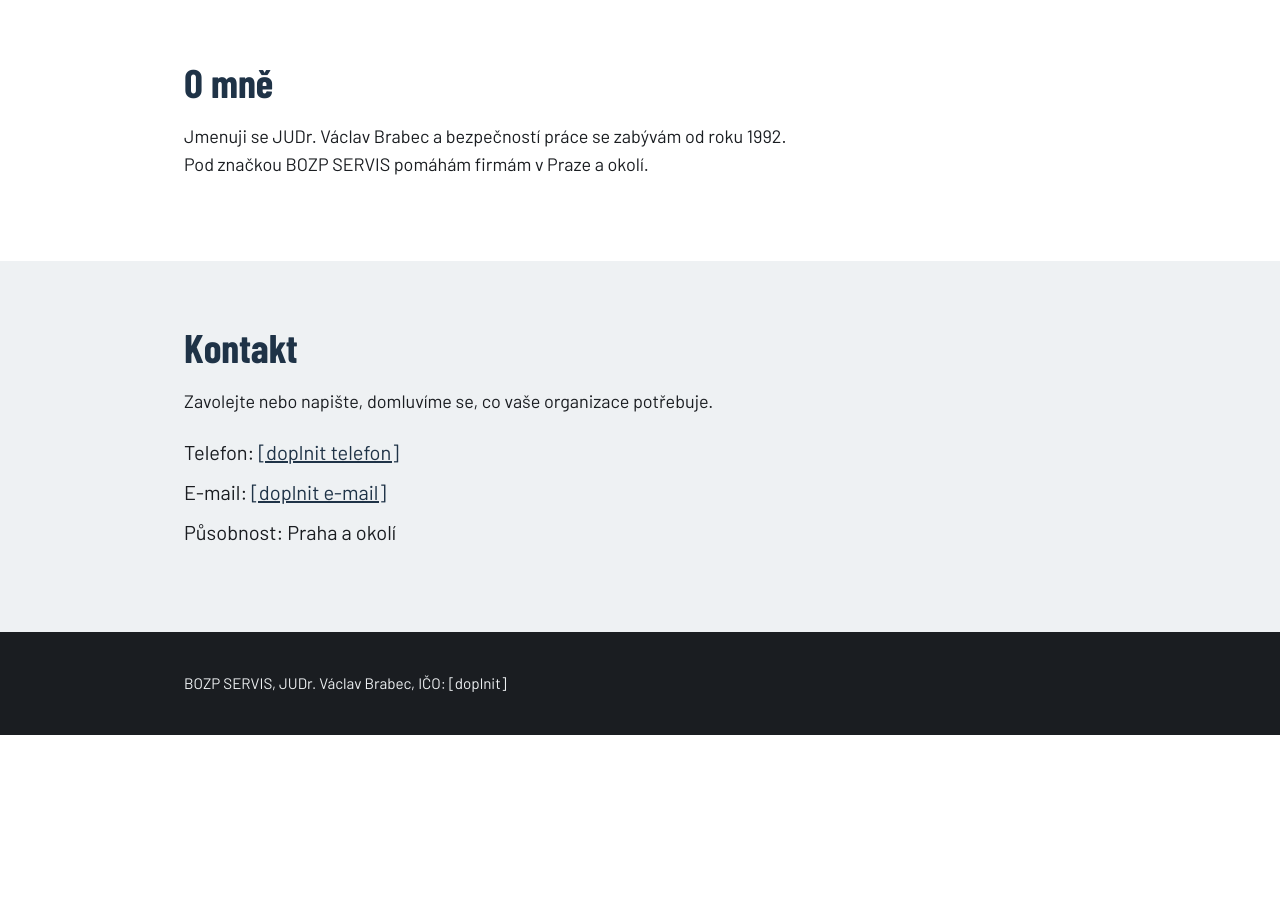
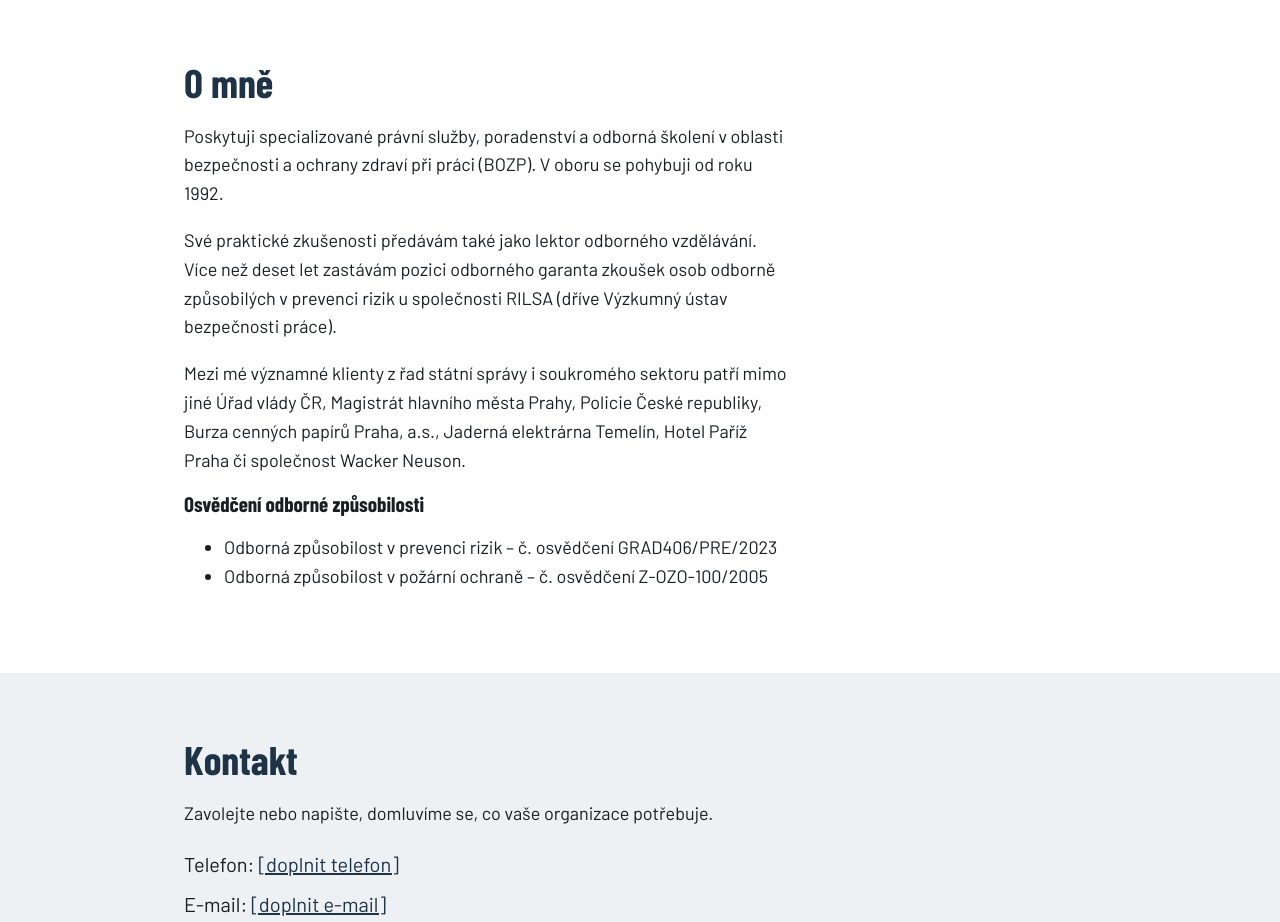
Before and after one commit to fbrabcova/bozp-servis, a plain HTML site: page index.html in a window 1280 px wide. Shown: the part 2400-3322 px from the top of the page. Before the commit the page ends 3135 px from the top, so only its background shows below. Drawn offline with nearby package versions, Linux system fonts and the light colour scheme.

Commit message:
Update index.html
Uprava textu o mně

```diff
--- a/index.html
+++ b/index.html
@@ -145,11 +145,29 @@
     <section id="o-mne" class="sekce">
       <div class="obal">
         <h2>O mně</h2>
-        <!-- Tenhle text je zatím jen podle LinkedInu. Ověřit a doplnit s klientem. -->
         <p>
-          Jmenuji se JUDr. Václav Brabec a bezpečností práce se zabývám od roku 1992.
-          Pod značkou BOZP SERVIS pomáhám firmám v Praze a okolí.
+          Poskytuji specializované právní služby, poradenství a odborná školení v oblasti
+          bezpečnosti a ochrany zdraví při práci (BOZP). V oboru se pohybuji od roku 1992.
         </p>
+        <p>
+          Své praktické zkušenosti předávám také jako lektor odborného vzdělávání.
+          Více než deset let zastávám pozici odborného garanta zkoušek osob odborně
+          způsobilých v prevenci rizik u společnosti RILSA (dříve Výzkumný ústav
+          bezpečnosti práce).
+        </p>
+        <p>
+          Mezi mé významné klienty z řad státní správy i soukromého sektoru patří mimo jiné
+          Úřad vlády ČR, Magistrát hlavního města Prahy, Policie České republiky,
+          Burza cenných papírů Praha, a.s., Jaderná elektrárna Temelín, Hotel Paříž Praha
+          či společnost Wacker Neuson.
+        </p>
+
+        <h3 class="mensi-nadpis">Osvědčení odborné způsobilosti</h3>
+        <!-- ul = seznam s puntíky, li = jedna položka -->
+        <ul class="osvedceni">
+          <li>Odborná způsobilost v prevenci rizik – č. osvědčení GRAD406/PRE/2023</li>
+          <li>Odborná způsobilost v požární ochraně – č. osvědčení Z-OZO-100/2005</li>
+        </ul>
       </div>
     </section>
 
```
